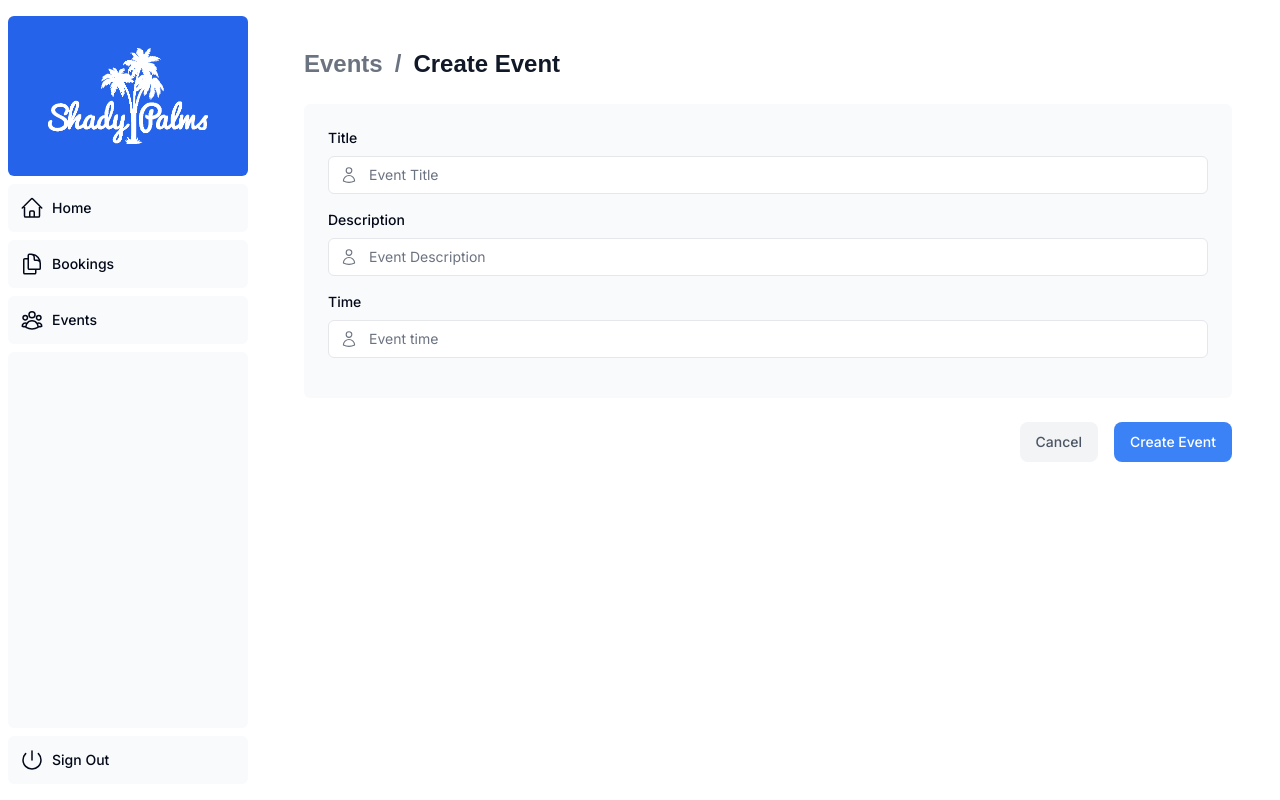
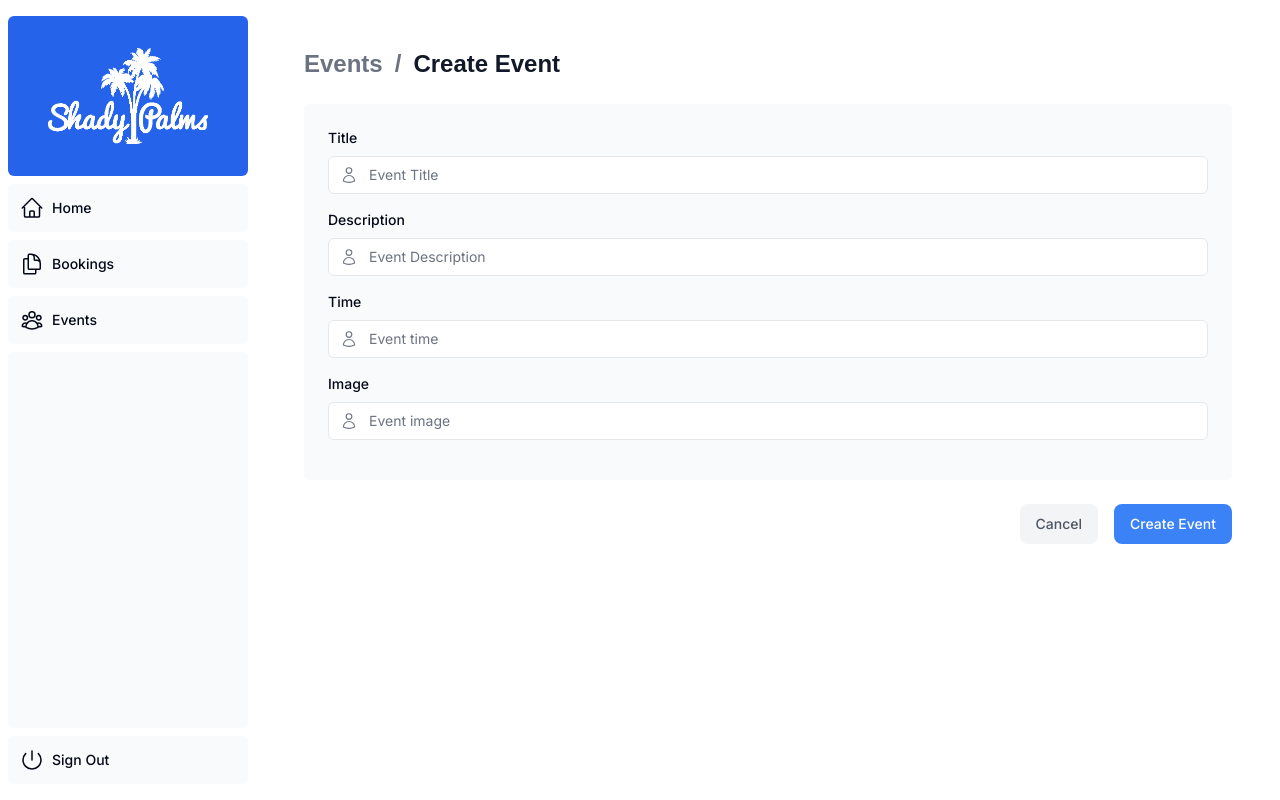
Before and after one commit to abhimanyu10gupta/shady-next, a Next.js app: page /dashboard/events/create in a window 1280 px wide. Built offline with nearby package versions, Linux system fonts and the light colour scheme; a web font is replaced by a local one.

Commit message:
add image field in create event form

```diff
--- a/app/lib/actions.ts
+++ b/app/lib/actions.ts
@@ -103,6 +103,7 @@ export async function createEvent(prevState: EventState, formData: FormData) {
     title: formData.get('title'),
     description: formData.get('description'),
     time: formData.get('time'),
+    image: formData.get('image')
   })
 
 
--- a/app/ui/events/create-form.tsx
+++ b/app/ui/events/create-form.tsx
@@ -17,6 +17,7 @@ import { useActionState } from 'react';
 import { createEvent, EventState } from '@/app/lib/actions';
 
 export default function Form() {
+
   const initialState: EventState = { message: null, errors: {} };
 
   const [state, formAction] = useActionState(createEvent, initialState);
@@ -145,7 +146,36 @@ export default function Form() {
           ))}
       </div>
         </div>
+                {/* Event Image */}
+                <div className="mb-4">
+          <label htmlFor="image" className="mb-2 block text-sm font-medium">
 
+
+            Image
+          </label>
+          <div className="relative mt-2 rounded-md">
+            <div className="relative">
+              <input
+                id="image"
+                name="image"
+                type="text"
+                placeholder="Event image"
+                className="peer block w-full rounded-md border border-gray-200 py-2 pl-10 text-sm outline-2 placeholder:text-gray-500"
+                aria-describedby="invoice-error"
+
+              />
+              <UserIcon className="pointer-events-none absolute left-3 top-1/2 h-[18px] w-[18px] -translate-y-1/2 text-gray-500 peer-focus:text-gray-900" />
+            </div>
+          </div>
+          <div id="invoice-error" aria-live="polite" aria-atomic="true">
+        {state.errors?.image &&
+          state.errors.image.map((error: string) => (
+            <p className="mt-2 text-sm text-red-500" key={error}>
+              {error}
+            </p>
+          ))}
+      </div>
+        </div>
         {/* Booking Pax */}
         {/* <div className="mb-4">
           <label htmlFor="pax" className="mb-2 block text-sm font-medium">
```
